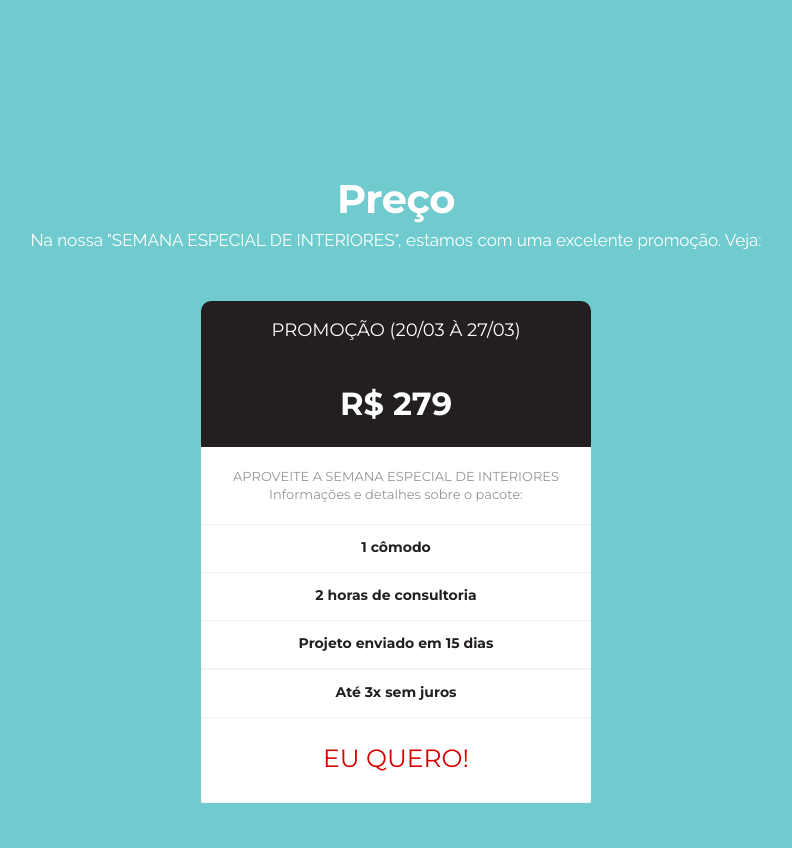
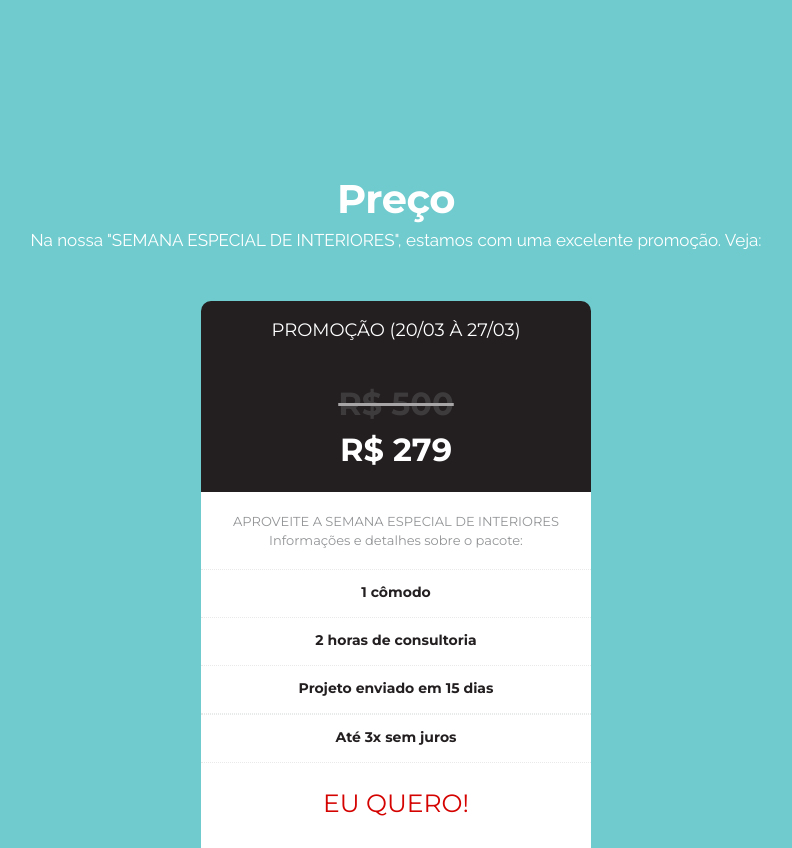
Before and after one commit to DescontUAI-devs/descontuai, a Flask app: page / in a window 1280 px wide. Shown: the part 2177-3025 px from the top of the page, without its empty margins (244-1036 px from the left). Run offline with Flask 2, Linux system fonts and the light colour scheme; some libraries are stand-ins or nearby versions.

Commit message:
Adicionando valor R00 cortado

```diff
--- a/static/css/custom.css
+++ b/static/css/custom.css
@@ -4,3 +4,12 @@ textarea.form-control {
     height: 210px;
     max-height: 210px;
 }
+
+.line-through{
+	text-decoration: line-through;
+	opacity: 0.6;
+}
+
+.erased{
+	color: rgba(128, 128, 128, 0.49);
+}
--- a/static/js/app.js
+++ b/static/js/app.js
@@ -2,10 +2,12 @@ function callPaymentProcess () {
 	//PAY ATTENTION
 	//ESSE METODO ESTÁ APONTANDO PARA PRODUÇÃO
 
-	var isOpenLightbox = PagSeguroLightbox('8616A9BAD9D9F4B2246E1FB787166E8F', {
+	var code = '8616A9BAD9D9F4B2246E1FB787166E8F';
+
+	var isOpenLightbox = PagSeguroLightbox(code, {
 	    success : function(transactionCode) {
 	    	//continuou
-	        alert("success - " + transactionCode);
+	        // alert("success - " + transactionCode);
 	    },
 	    abort : function() {}
 	});
--- a/templates/index.html
+++ b/templates/index.html
@@ -142,7 +142,7 @@
 				<div class="col-sm-4 pricing-container wow fadeInUp" data-wow-delay="1.3s">
 					<ul class="list-unstyled pricing-table text-center">
 						<li class="headline"><h4 class="white">PROMOÇÃO (20/03 À 27/03)</h4></li>
-						<li class="price"><div class="amount">R$ 279</div></li>
+						<li class="price"><div class="amount line-through"><span class="erased">R$ 500</span></div><div class="amount">R$ 279</div></li>
 						<li class="info">APROVEITE A SEMANA ESPECIAL DE INTERIORES<br/>Informações e detalhes sobre o pacote:</li>
 						<li class="features first">1 cômodo</li>
 						<li class="features">2 horas de consultoria</li>
@@ -151,7 +151,6 @@
 						<li class="features last btn btn-secondary btn-wide"><button class="btn btn-link" onclick="callPaymentProcess()">EU QUERO!</button></li>
 					</ul>
 				</div>
-
 				<div class="col-sm-4">
 				</div>
 			</div>
```
